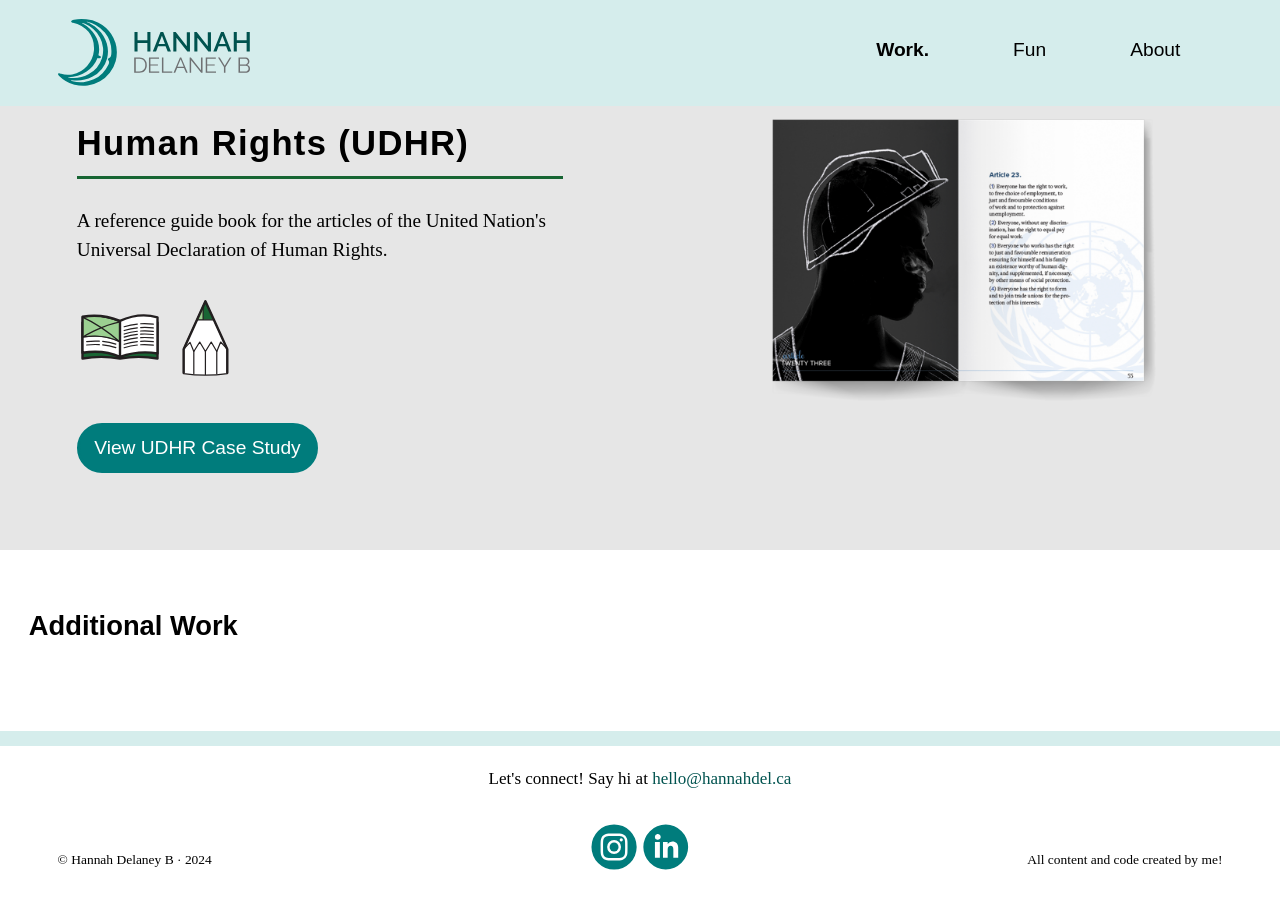
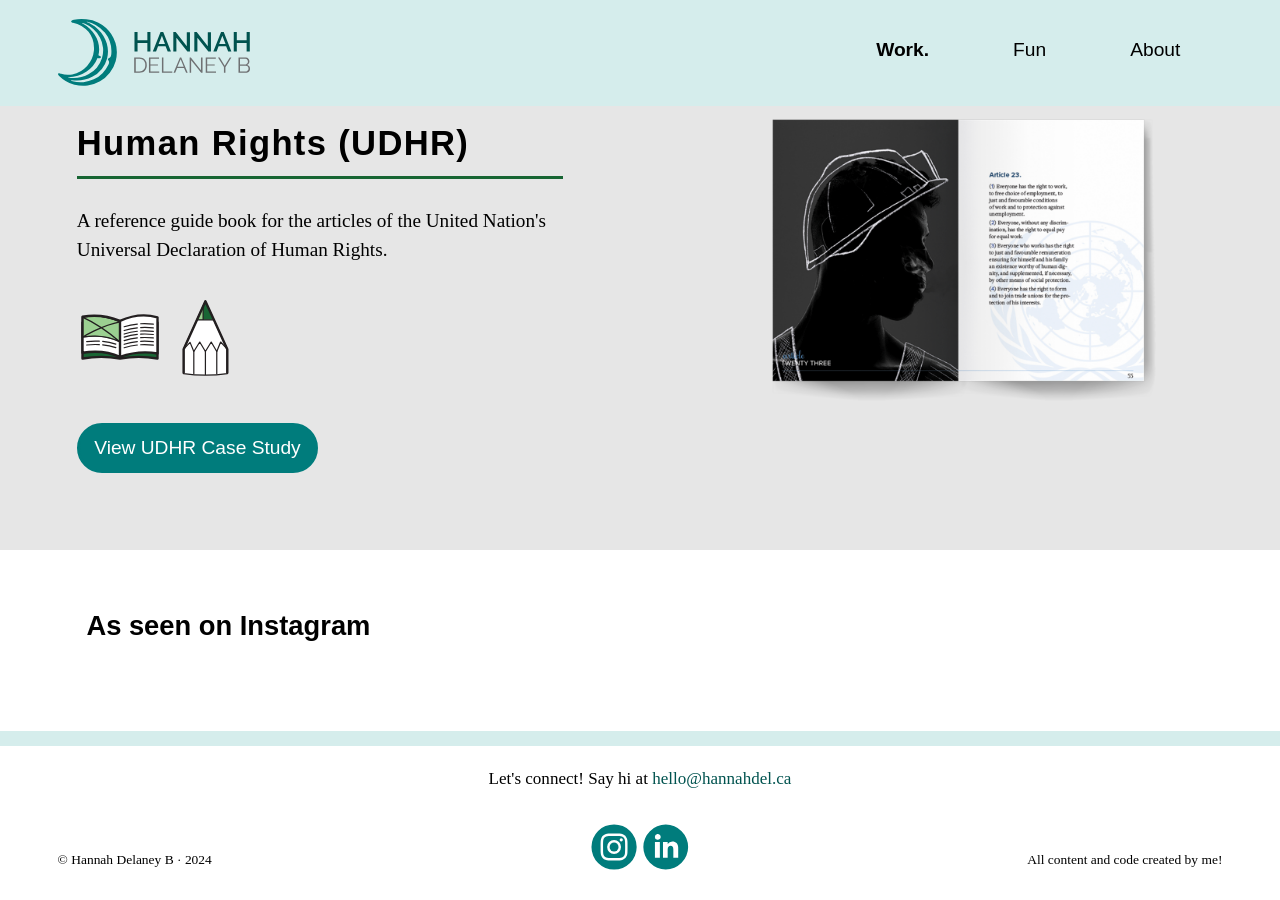
Before and after one commit to HannahDelaney/portfolio-site-2020, a Jekyll site: the page built from work.html, in a window 1280 px wide and 900 px high, scrolled down 2576 px. Built offline with Jekyll 4.4.1, drawn with Linux system fonts in a browser that asks for light colours; some web fonts are replaced; a script that is not in the unit is left out.

Commit message:
Update work.html

```diff
--- a/work.html
+++ b/work.html
@@ -18,16 +18,20 @@
 </section>
 
 <section>
-  <div class="case-edges gutter grid pad-t-2">
-    <div class="unit xs-1">
-      <h3>Additional Work</h3>
+  <div class="case-edges gutter-2 grid pad-t-2">
+    <div class="gutter unit xs-1">
+      <h3>As seen on Instagram</h3>
     </div>
-    <div class="unit xs-1 m-1-2 island">
+    <div class="unit xs-1 m-1-3 gutter pad-b-2">
+      <blockquote class="instagram-media" data-instgrm-captioned data-instgrm-permalink="https://www.instagram.com/p/C4gPidxgFo8/?utm_source=ig_embed&amp;utm_campaign=loading" data-instgrm-version="14" style="background:#FFF; border:0; border-radius:3px; box-shadow:0 0 1px 0 rgba(0,0,0,0.5),0 1px 10px 0 rgba(0,0,0,0.15); margin: 1px; max-width:100%; min-width:326px; padding:0; width:calc(100% - 2px);">
+      </blockquote>
+    </div>
+    <div class="unit xs-1 m-1-3 gutter pad-b-2">
       <blockquote class="instagram-media" data-instgrm-captioned data-instgrm-permalink="https://www.instagram.com/p/C4MBsGDg4Vr/?utm_source=ig_embed&amp;utm_campaign=loading" data-instgrm-version="14" style="background:#FFF; border:0; border-radius:3px; box-shadow:0 0 1px 0 rgba(0,0,0,0.5),0 1px 10px 0 rgba(0,0,0,0.15); margin: 1px; max-width:100%; min-width:326px; padding:0; width:calc(100% - 2px);">
       </blockquote>
     </div>
-    <div class="unit xs-1 m-1-2 island">
-      <blockquote class="instagram-media" data-instgrm-captioned data-instgrm-permalink="https://www.instagram.com/p/C4MBsGDg4Vr/?utm_source=ig_embed&amp;utm_campaign=loading" data-instgrm-version="14" style="background:#FFF; border:0; border-radius:3px; box-shadow:0 0 1px 0 rgba(0,0,0,0.5),0 1px 10px 0 rgba(0,0,0,0.15); margin: 1px; max-width:100%; min-width:326px; padding:0; width:calc(100% - 2px);">
+    <div class="unit xs-1 m-1-3 gutter pad-b-2">
+      <blockquote class="instagram-media" data-instgrm-captioned data-instgrm-permalink="https://www.instagram.com/p/DAbdh_Wxxim/?utm_source=ig_embed&amp;utm_campaign=loading" data-instgrm-version="14" style="background:#FFF; border:0; border-radius:3px; box-shadow:0 0 1px 0 rgba(0,0,0,0.5),0 1px 10px 0 rgba(0,0,0,0.15); margin: 1px; max-width:100%; min-width:326px; padding:0; width:calc(100% - 2px);">
       </blockquote>
     </div>
   </div>
```
